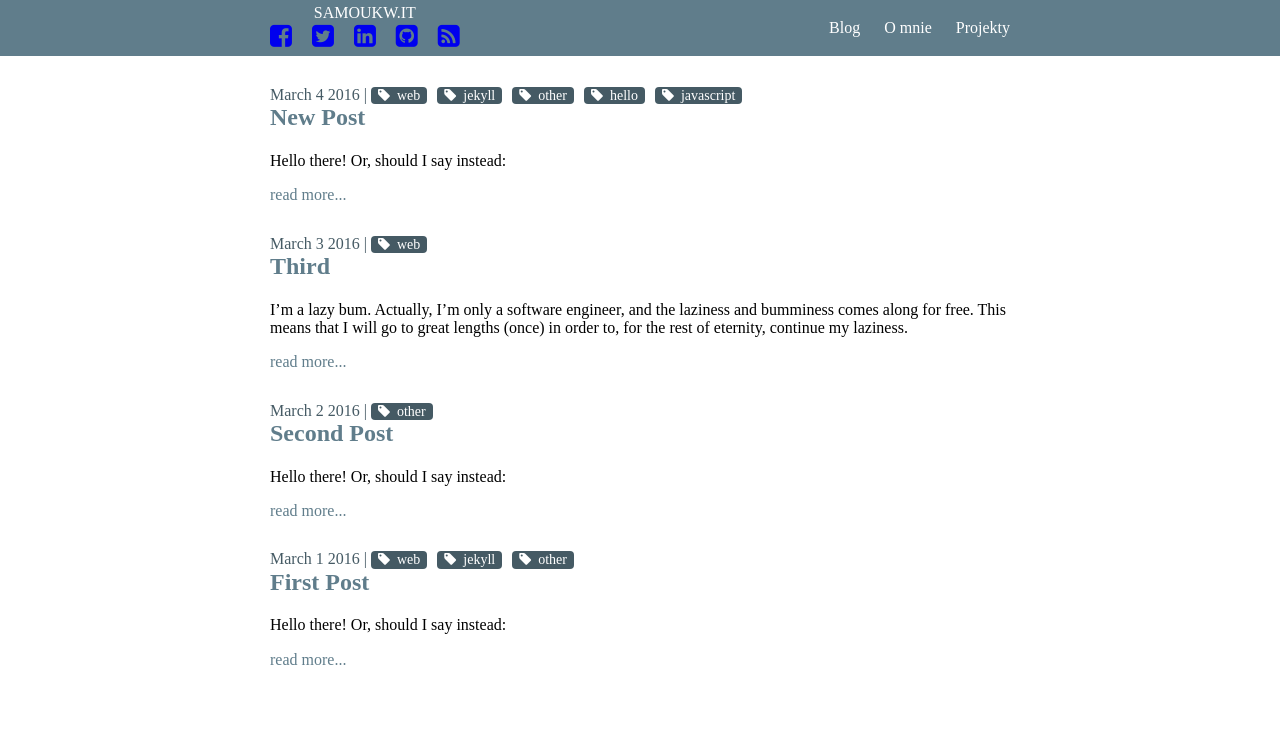
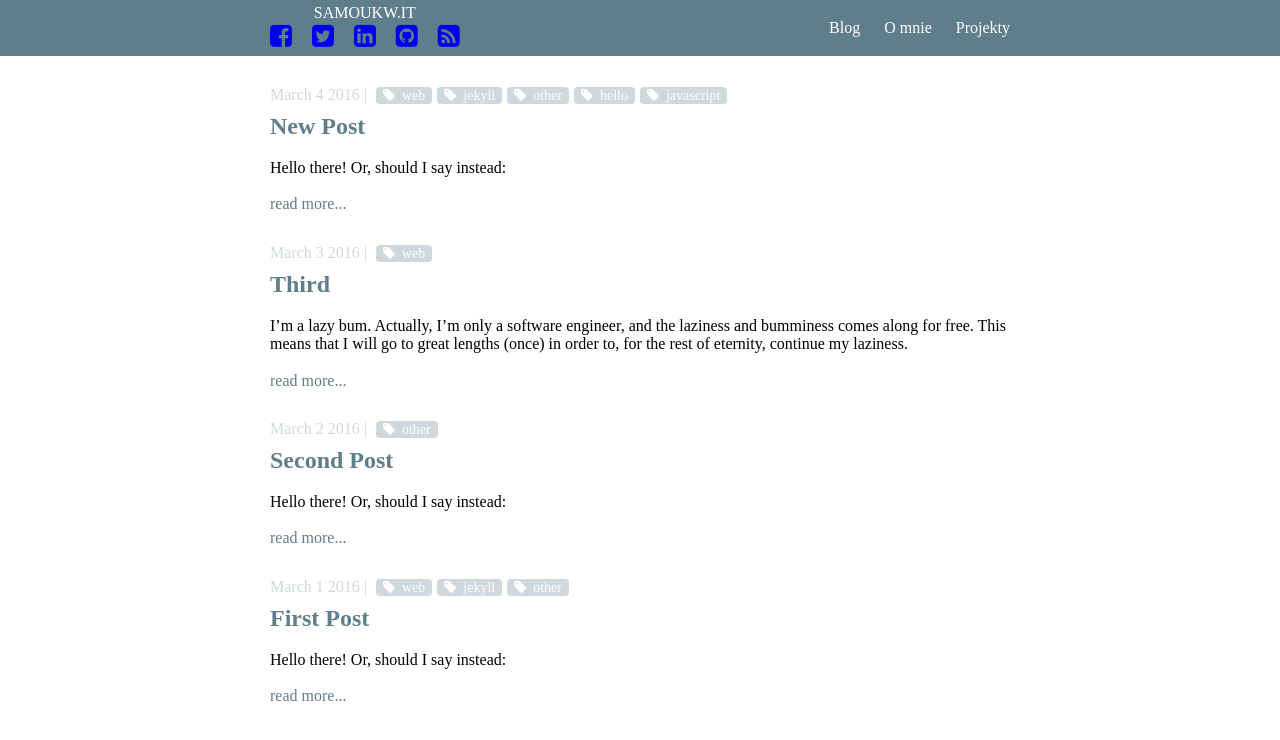
Before and after one commit to panszczypior/myblog, a Jekyll site: the page built from blog/index.html, in a window 1280 px wide. Shown: the top 740 px of the page. Built offline with Jekyll 4.4.1, drawn with Linux system fonts in a browser that asks for light colours; some web fonts are replaced.

Commit message:
styled list of posts and header

```diff
--- a/assets/css/includes/_header.sass
+++ b/assets/css/includes/_header.sass
@@ -32,7 +32,8 @@
   &:not(:first-child)
     margin-left: 20px
   &:hover
-    color: $primary-color-light
+    i
+      color: $primary-color-light
   &:visited
     color: #fff
 
--- a/assets/css/main.css
+++ b/assets/css/main.css
@@ -510,20 +510,20 @@ a {
 
 .tag-link {
   display: inline-block;
-  background: #455A64;
+  background: #CFD8DC;
   color: #FFFFFF;
   font-family: 'Dosis-light';
   font-size: 14px;
   padding: 0 0.5em;
-  margin-right: 10px;
+  margin-left: 5px;
   border-radius: 4px; }
   .tag-link:before {
     content: '\f02b';
     font-family: 'FontAwesome';
     padding-right: 0.5em; }
   .tag-link:hover {
-    background: #CFD8DC;
-    color: #455A64; }
+    background: #455A64;
+    color: #CFD8DC; }
 
 .tags-container h2 {
   font-family: 'Dosis-regular';
@@ -542,7 +542,8 @@ a {
   .posts-list-expo__single-post:hover {
     padding-left: 0;
     color: #CFD8DC;
-    list-style-type: disc; }
+    list-style-type: disc;
+    padding: 0 0.5em; }
 
 .posts-list-expo__tag-link {
   color: #455A64; }
@@ -585,7 +586,7 @@ a {
 .social-item:not(:first-child) {
   margin-left: 20px; }
 
-.social-item:hover {
+.social-item:hover i {
   color: #CFD8DC; }
 
 .social-item:visited {
@@ -610,17 +611,23 @@ a {
   padding-left: 0; }
   .posts-list > li {
     margin-bottom: 30px; }
+    .posts-list > li > span {
+      display: inline-block;
+      margin-bottom: 9px; }
     .posts-list > li > h2 {
-      margin-top: 0; }
+      margin-top: 0;
+      margin-bottom: 18px; }
     .posts-list > li > p {
-      margin-top: 0; }
+      margin-top: 0;
+      margin-bottom: 18px; }
 
 .post-meta {
   font-family: 'Dosis-light';
-  color: #455A64; }
+  color: #CFD8DC;
+  margin-bottom: 18px; }
 
 .post-link {
-  font-family: 'Dosis-bold';
+  font-family: 'Dosis-light';
   color: #607D8B;
   margin-top: 0; }
 
```
Also changed, not shown: assets/css/common/_common.sass (+5 -4 lines), assets/css/modules/_blog.sass (+8 -2 lines).
